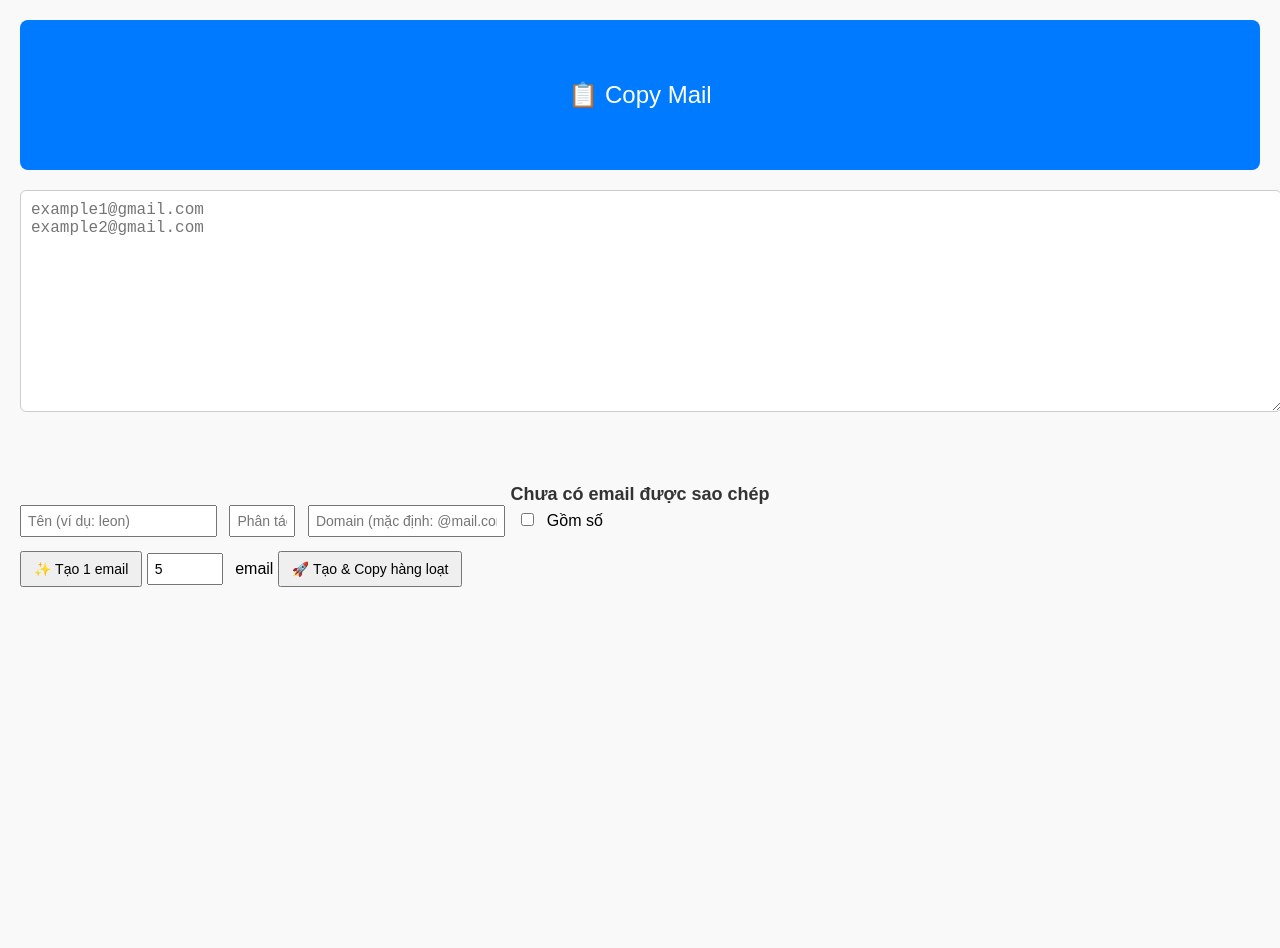
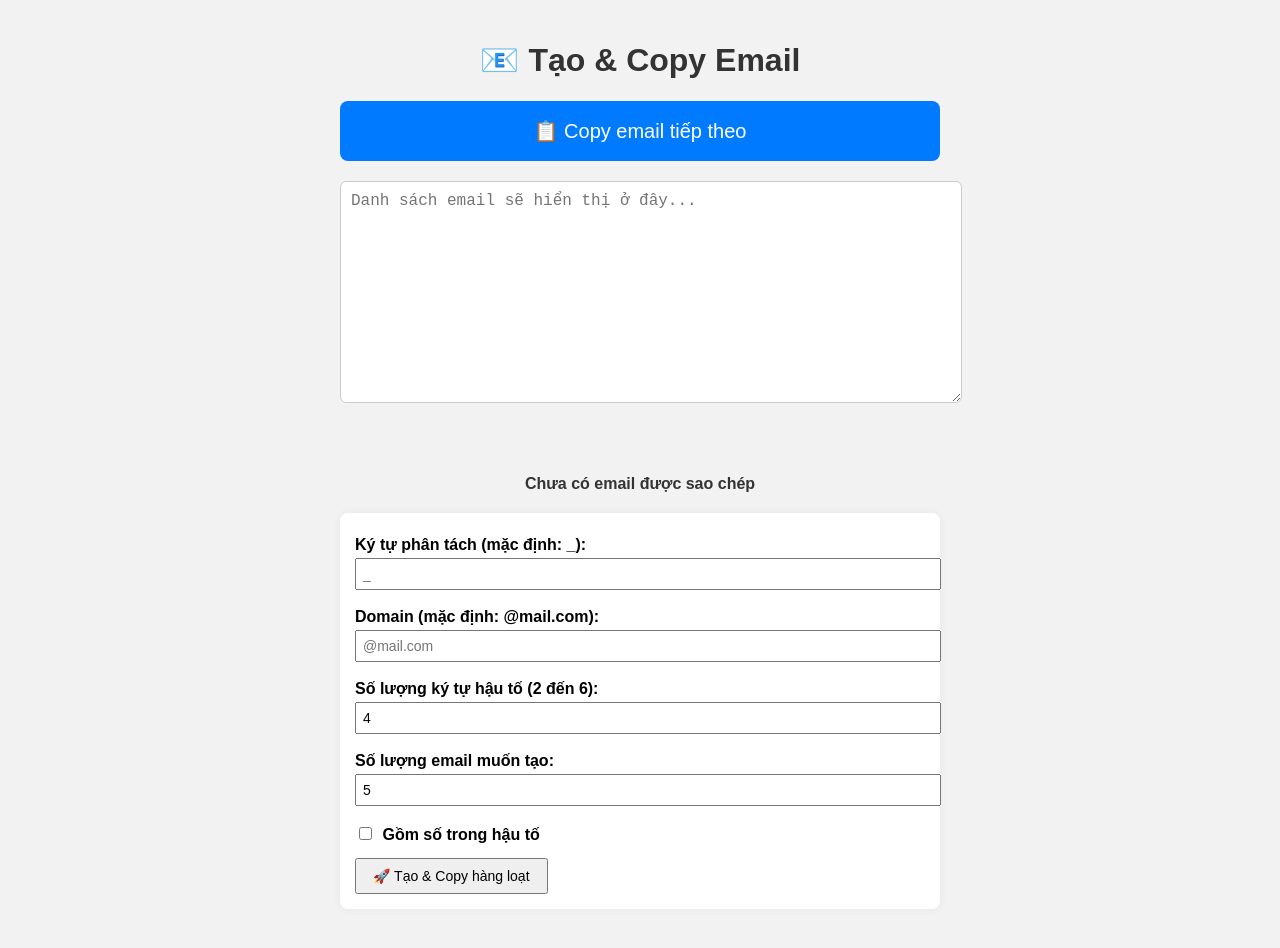
Before and after one commit to anhleon/laymail, a plain HTML site: page index.html in a window 1280 px wide. Before the commit the page ends 800 px from the top, so only its background shows below. Drawn offline with Linux system fonts and the light colour scheme.

Commit message:
Update index.html

```diff
--- a/index.html
+++ b/index.html
@@ -3,29 +3,19 @@
 <head>
   <meta charset="UTF-8">
   <meta name="viewport" content="width=device-width, initial-scale=1">
-  <title>Copy Email</title>
+  <title>Tạo và Copy Email</title>
   <style>
     body {
       font-family: Arial, sans-serif;
-      margin: 20px;
-      background-color: #f9f9f9;
+      background-color: #f2f2f2;
+      padding: 20px;
+      max-width: 600px;
+      margin: auto;
     }
 
-    .copy-btn {
-      width: 100%;
-      height: 150px;
-      font-size: 24px;
-      background-color: #007bff;
-      color: white;
-      border: none;
-      border-radius: 8px;
-      margin-bottom: 20px;
-      cursor: pointer;
-      transition: background-color 0.3s ease;
-    }
-
-    .copy-btn:hover {
-      background-color: #0056b3;
+    h1 {
+      text-align: center;
+      color: #333;
     }
 
     textarea {
@@ -39,16 +29,62 @@
       margin-bottom: 20px;
     }
 
+    .btn-main {
+      width: 100%;
+      height: 60px;
+      font-size: 20px;
+      background-color: #007bff;
+      color: white;
+      border: none;
+      border-radius: 8px;
+      margin-bottom: 20px;
+      cursor: pointer;
+      transition: background-color 0.3s ease;
+    }
+
+    .btn-main:hover {
+      background-color: #0056b3;
+    }
+
+    .options {
+      background: white;
+      padding: 15px;
+      border-radius: 8px;
+      margin-bottom: 20px;
+      box-shadow: 0 0 10px rgba(0,0,0,0.05);
+    }
+
+    .options label {
+      display: block;
+      margin: 8px 0 4px;
+      font-weight: bold;
+    }
+
+    .options input[type="text"],
+    .options input[type="number"] {
+      width: 100%;
+      padding: 6px;
+      font-size: 14px;
+      margin-bottom: 10px;
+    }
+
+    .options input[type="checkbox"] {
+      margin-right: 6px;
+    }
+
+    .options button {
+      padding: 8px 16px;
+      margin-top: 10px;
+      font-size: 14px;
+    }
+
     .notification {
-      position: relative;
       background-color: #28a745;
       color: white;
-      padding: 10px 20px;
-      border-radius: 4px;
-      margin: 0 auto 10px;
       text-align: center;
-      font-size: 16px;
-      width: fit-content;
+      padding: 10px;
+      border-radius: 6px;
+      margin-bottom: 10px;
       opacity: 0;
       transition: opacity 0.3s ease;
     }
@@ -58,53 +94,93 @@
     }
 
     .copied-email {
-      font-size: 18px;
-      color: #333;
       text-align: center;
       font-weight: bold;
-      margin-top: 10px;
-    }
-
-    .generator-options input {
-      margin-right: 8px;
-      padding: 6px;
-      font-size: 14px;
-      margin-bottom: 10px;
-    }
-
-    .generator-options button {
-      padding: 8px 12px;
-      font-size: 14px;
-      margin-top: 4px;
+      margin-bottom: 20px;
+      color: #333;
     }
   </style>
 </head>
 <body>
 
-  <button class="copy-btn" onclick="copyNextEmail()">📋 Copy Mail</button>
+  <h1>📧 Tạo & Copy Email</h1>
 
-  <textarea id="emailList" placeholder="example1@gmail.com&#10;example2@gmail.com"></textarea>
+  <button class="btn-main" onclick="copyNextEmail()">📋 Copy email tiếp theo</button>
 
-  <div id="notification" class="notification">Đã copy email</div>
+  <textarea id="emailList" placeholder="Danh sách email sẽ hiển thị ở đây..."></textarea>
 
+  <div class="notification" id="notification">Đã copy email</div>
   <div class="copied-email" id="copiedEmail">Chưa có email được sao chép</div>
 
-  <!-- 💡 Tuỳ chọn tạo email ngẫu nhiên -->
-  <div class="generator-options">
-    <input type="text" id="namePrefix" placeholder="Tên (ví dụ: leon)">
-    <input type="text" id="separator" placeholder="Phân tách (mặc định: _)" maxlength="1" style="width: 50px;">
-    <input type="text" id="domain" placeholder="Domain (mặc định: @mail.com)">
+  <div class="options">
+    <label>Ký tự phân tách (mặc định: _):</label>
+    <input type="text" id="separator" maxlength="1" placeholder="_">
+
+    <label>Domain (mặc định: @mail.com):</label>
+    <input type="text" id="domain" placeholder="@mail.com">
+
+    <label>Số lượng ký tự hậu tố (2 đến 6):</label>
+    <input type="number" id="suffixLength" value="4" min="2" max="6">
+
+    <label>Số lượng email muốn tạo:</label>
+    <input type="number" id="emailCount" value="5" min="1" max="100">
+
     <label>
-      <input type="checkbox" id="includeNumbers"> Gồm số
+      <input type="checkbox" id="includeNumbers"> Gồm số trong hậu tố
     </label>
-    <br>
-    <button onclick="generateRandomEmail()">✨ Tạo 1 email</button>
-    <input type="number" id="emailCount" value="5" min="1" max="100" style="width: 60px;">
-    <label for="emailCount">email</label>
+
     <button onclick="generateAndCopyEmails()">🚀 Tạo & Copy hàng loạt</button>
   </div>
 
   <script>
+    const popularNames = [
+      "leon", "luna", "emma", "jack", "oliver", "ava", "noah", "mia", "lucas", "zoe",
+      "elena", "mason", "nina", "chloe", "liam", "alex", "lily", "ryan", "sara", "hugo"
+    ];
+
+    function getRandomName() {
+      return popularNames[Math.floor(Math.random() * popularNames.length)];
+    }
+
+    function generateRandomSuffix(length = 4, includeNumbers = false) {
+      const letters = 'abcdefghijklmnopqrstuvwxyz';
+      const numbers = '0123456789';
+      const chars = letters + (includeNumbers ? numbers : '');
+      let suffix = '';
+      for (let i = 0; i < length; i++) {
+        suffix += chars.charAt(Math.floor(Math.random() * chars.length));
+      }
+      return suffix;
+    }
+
+    function generateAndCopyEmails() {
+      const separator = document.getElementById('separator').value.trim() || '_';
+      const domainInput = document.getElementById('domain').value.trim();
+      const includeNumbers = document.getElementById('includeNumbers').checked;
+      const count = parseInt(document.getElementById('emailCount').value) || 1;
+      const suffixLength = parseInt(document.getElementById('suffixLength').value) || 4;
+      const domain = domainInput.startsWith('@') ? domainInput : '@' + (domainInput || 'mail.com');
+
+      const emails = [];
+
+      for (let i = 0; i < count; i++) {
+        const name = getRandomName();
+        const suffix = generateRandomSuffix(suffixLength, includeNumbers);
+        const email = `${name}${separator}${suffix}${domain}`;
+        emails.push(email);
+      }
+
+      const textarea = document.getElementById('emailList');
+      textarea.value += (textarea.value ? '\n' : '') + emails.join('\n');
+
+      navigator.clipboard.writeText(emails.join('\n')).then(() => {
+        showNotification(`✅ Đã tạo & copy ${count} email`);
+        document.getElementById('copiedEmail').textContent = `📋 Đã copy ${count} email`;
+      }).catch(() => {
+        showNotification("❌ Không thể copy email");
+      });
+    }
+
     function copyNextEmail() {
       const textarea = document.getElementById('emailList');
       const emails = textarea.value.trim().split('\n').filter(email => email.trim() !== '');
@@ -130,68 +206,7 @@
       const notif = document.getElementById('notification');
       notif.textContent = message;
       notif.classList.add('show');
-
-      setTimeout(() => {
-        notif.classList.remove('show');
-      }, 2000);
-    }
-
-    function generateRandomSuffix(minLength = 2, maxLength = 6, includeNumbers = false) {
-      const letters = 'abcdefghijklmnopqrstuvwxyz';
-      const numbers = '0123456789';
-      const chars = letters + (includeNumbers ? numbers : '');
-      const length = Math.floor(Math.random() * (maxLength - minLength + 1)) + minLength;
-      let suffix = '';
-      for (let i = 0; i < length; i++) {
-        suffix += chars.charAt(Math.floor(Math.random() * chars.length));
-      }
-      return suffix;
-    }
-
-    function generateRandomEmail() {
-      const namePrefix = document.getElementById('namePrefix').value.trim() || 'user';
-      const separator = document.getElementById('separator').value.trim() || '_';
-      const domainInput = document.getElementById('domain').value.trim();
-      const includeNumbers = document.getElementById('includeNumbers').checked;
-
-      const domain = domainInput.startsWith('@') ? domainInput : '@' + (domainInput || 'mail.com');
-      const randomSuffix = generateRandomSuffix(2, 6, includeNumbers);
-
-      const email = `${namePrefix}${separator}${randomSuffix}${domain}`;
-
-      const textarea = document.getElementById('emailList');
-      textarea.value += (textarea.value ? '\n' : '') + email;
-
-      showNotification(`✅ Tạo: ${email}`);
-      document.getElementById('copiedEmail').textContent = `📧 Đã tạo: ${email}`;
-    }
-
-    function generateAndCopyEmails() {
-      const namePrefix = document.getElementById('namePrefix').value.trim() || 'user';
-      const separator = document.getElementById('separator').value.trim() || '_';
-      const domainInput = document.getElementById('domain').value.trim();
-      const includeNumbers = document.getElementById('includeNumbers').checked;
-      const count = parseInt(document.getElementById('emailCount').value) || 1;
-
-      const domain = domainInput.startsWith('@') ? domainInput : '@' + (domainInput || 'mail.com');
-      const emails = [];
-
-      for (let i = 0; i < count; i++) {
-        const suffix = generateRandomSuffix(2, 6, includeNumbers);
-        const email = `${namePrefix}${separator}${suffix}${domain}`;
-        emails.push(email);
-      }
-
-      const textarea = document.getElementById('emailList');
-      textarea.value += (textarea.value ? '\n' : '') + emails.join('\n');
-
-      const joinedEmails = emails.join('\n');
-      navigator.clipboard.writeText(joinedEmails).then(() => {
-        showNotification(`✅ Đã tạo & copy ${count} email`);
-        document.getElementById('copiedEmail').textContent = `📋 Đã copy ${count} email`;
-      }).catch(() => {
-        showNotification("❌ Không thể copy email");
-      });
+      setTimeout(() => notif.classList.remove('show'), 2000);
     }
   </script>
 
```
